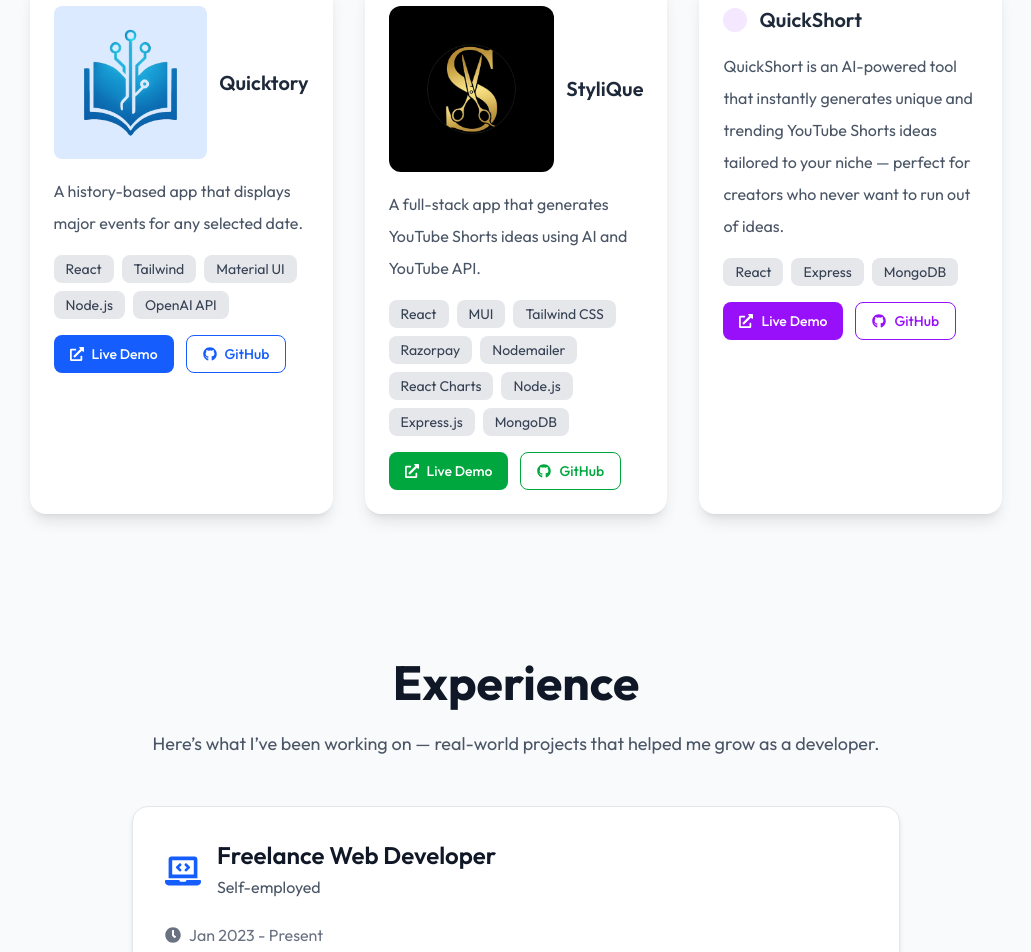
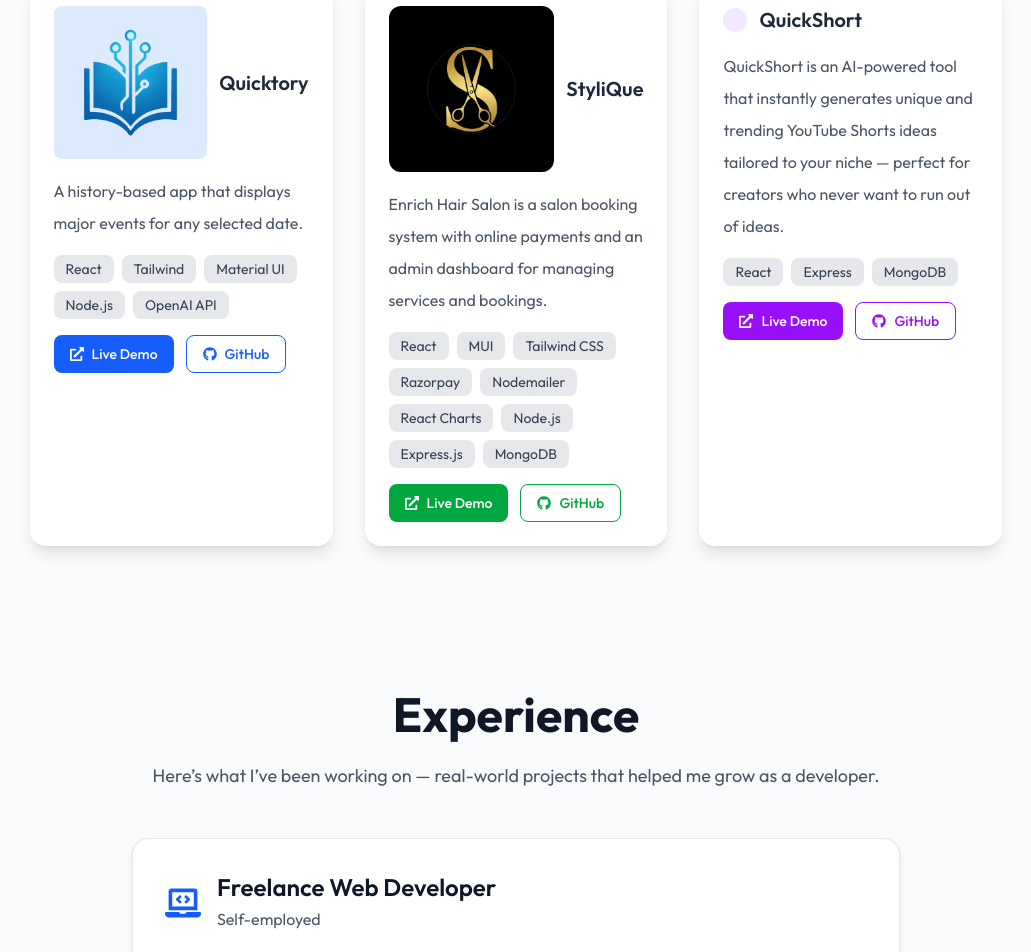
Before and after one commit to Zaid401/Portfolio-main, a Next.js app: page / in a window 1280 px wide. Shown: the part 1731-2683 px from the top of the page, without its empty margins (124-1155 px from the left). Built offline with nearby package versions, Linux system fonts and the light colour scheme; a web font is replaced by a local one.

Commit message:
Manage some links.

```diff
--- a/app/components/Projects.jsx
+++ b/app/components/Projects.jsx
@@ -122,8 +122,7 @@ export default function Projects() {
           </div>
 
           <p className="text-gray-600 mb-4">
-            A full-stack app that generates YouTube Shorts ideas using AI and
-            YouTube API.
+           Enrich Hair Salon is a salon booking system with online payments and an admin dashboard for managing services and bookings.
           </p>
 
           <div className="flex flex-wrap gap-2 mb-4">
@@ -149,7 +148,7 @@ export default function Projects() {
 
           <div className="flex flex-wrap gap-3">
             <a
-              href="#"
+              href="https://stylique-six.vercel.app/"
               target="_blank"
               rel="noopener noreferrer"
               className="bg-green-600 text-white px-4 py-2 rounded-lg text-sm font-medium hover:bg-green-700 transition-colors flex items-center gap-2"
@@ -157,7 +156,7 @@ export default function Projects() {
               <FaExternalLinkAlt /> Live Demo
             </a>
             <a
-              href="#"
+              href="https://github.com/Zaid401/StyliQue"
               target="_blank"
               rel="noopener noreferrer"
               className="border border-green-600 text-green-600 px-4 py-2 rounded-lg text-sm font-medium hover:bg-green-600 hover:text-white transition-colors flex items-center gap-2"
```
